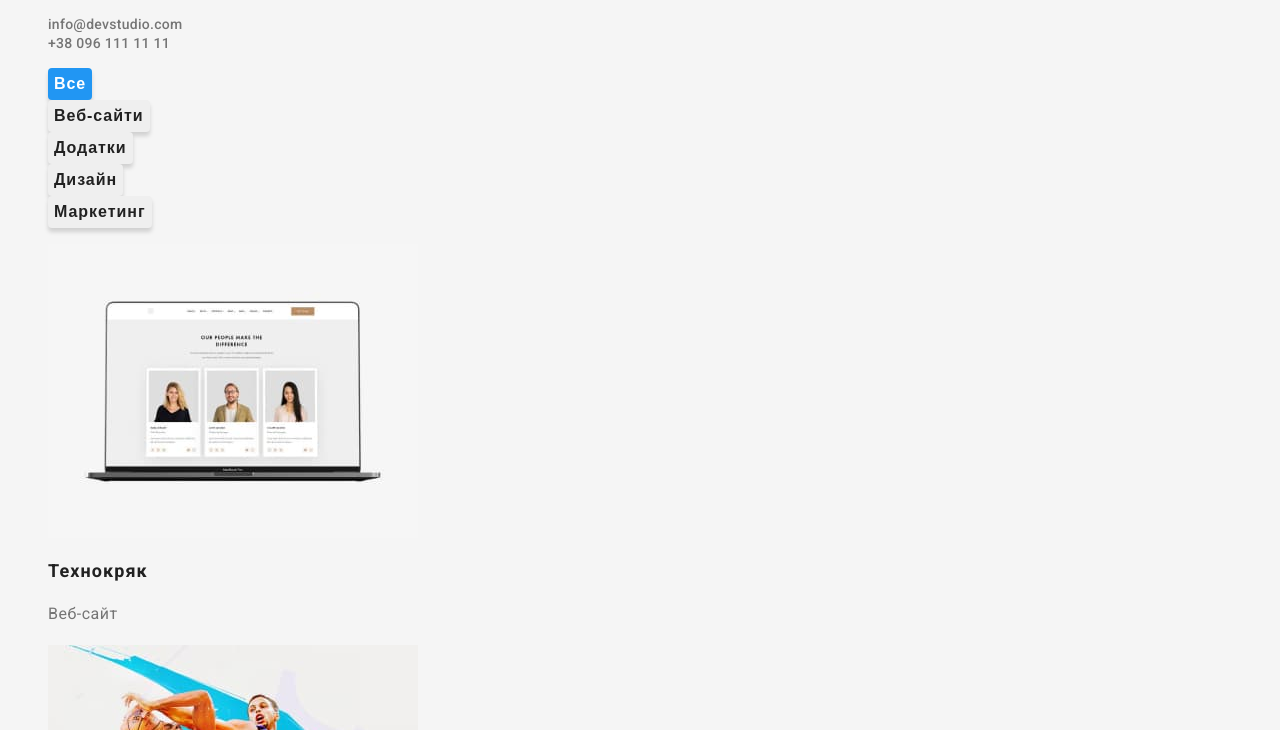
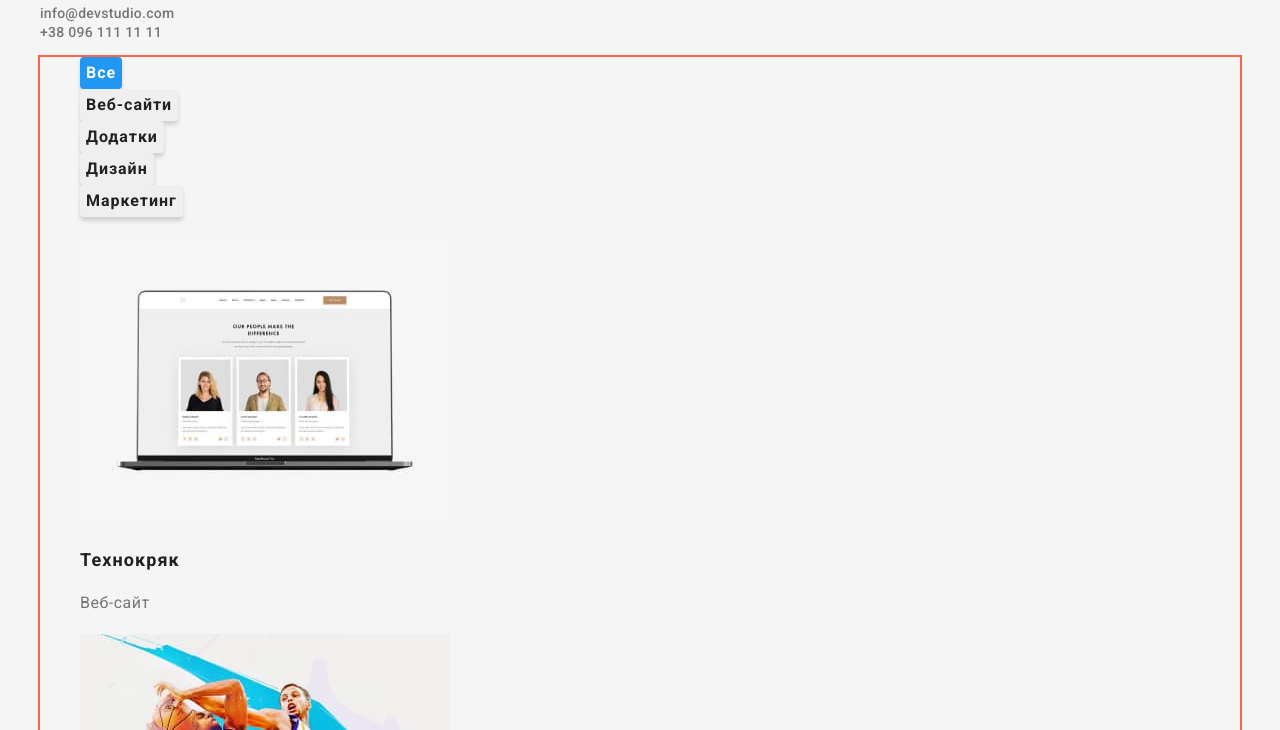
Before and after one commit to natalyVozna/goit-markup-hw-02, a plain HTML site: page portfolio.html in a window 1280 px wide. Shown: the part 114-844 px from the top of the page. Drawn offline with nearby package versions, Linux system fonts and the light colour scheme.

Commit message:
change style

```diff
--- a/css/style.css
+++ b/css/style.css
@@ -29,7 +29,14 @@ ul li {
   list-style: none;
 }
 
-/* header */
+.container {
+  margin-left: auto;
+  margin-right: auto;
+  max-width: 1200px;
+  outline: 2px solid tomato;
+}
+
+/* Header */
 .logo {
   font-family: 'Raleway', sans-serif;
   color: #000;
@@ -48,6 +55,8 @@ ul li {
 .logo-white {
   color: var(--white-color);
 }
+
+/* Site-nav */
 
 .site-nav .link {
   color: var(--title-text-color);
@@ -95,14 +104,15 @@ ul li {
 
 .hero {
   background: #2f303a;
+  text-align: center;
 }
 
 .hero-title {
+  margin: 0;
   color: var(--white-color);
   font-weight: 900;
   font-size: 44px;
   line-height: 1.36;
-  text-align: center;
   letter-spacing: 0.06em;
   text-transform: uppercase;
 }
--- a/portfolio.html
+++ b/portfolio.html
@@ -5,11 +5,15 @@
     <meta http-equiv="X-UA-Compatible" content="IE=edge" />
     <meta name="viewport" content="width=device-width, initial-scale=1.0" />
     <title>Document</title>
-    <link rel="stylesheet" href="./css/style.css" />
     <link
       href="https://fonts.googleapis.com/css2?family=Raleway:wght@700&family=Roboto:wght@400;500;700;900&display=swap"
       rel="stylesheet"
     />
+    <link
+      rel="stylesheet"
+      href="https://cdnjs.cloudflare.com/ajax/libs/modern-normalize/1.1.0/modern-normalize.min.css"
+    />
+    <link rel="stylesheet" href="./css/style.css" />
   </head>
   <body>
     <header class="header">
@@ -29,6 +33,7 @@
 
     <main>
       <!-- filter -->
+      <div class="container">
         <div class="filter-works">
           <ul>
             <li>
@@ -100,6 +105,7 @@
             </li>
           </ul>
         </section>
+      </div>
     </main>
 
     <footer class="footer">
```
Also changed, not shown: index.html (+5 -1 lines). Lines whose indentation alone changed are shown as unchanged.
